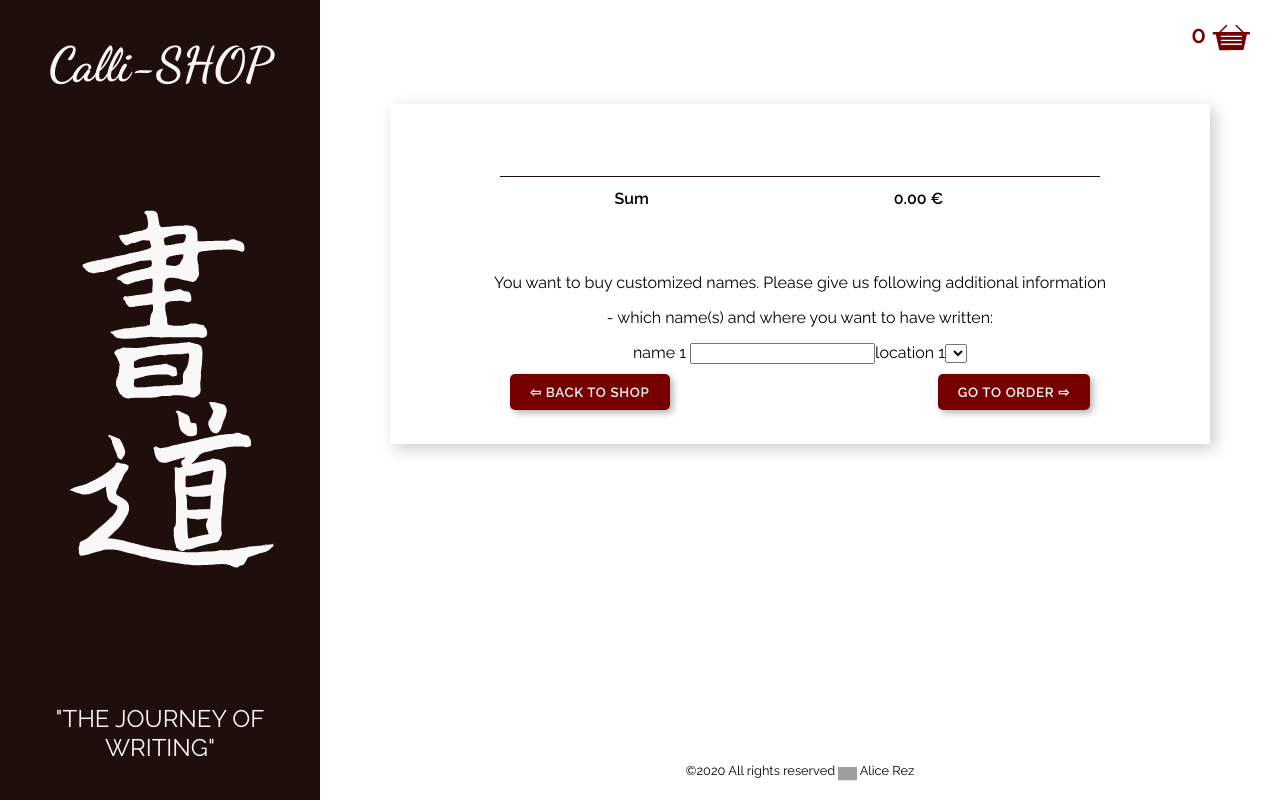
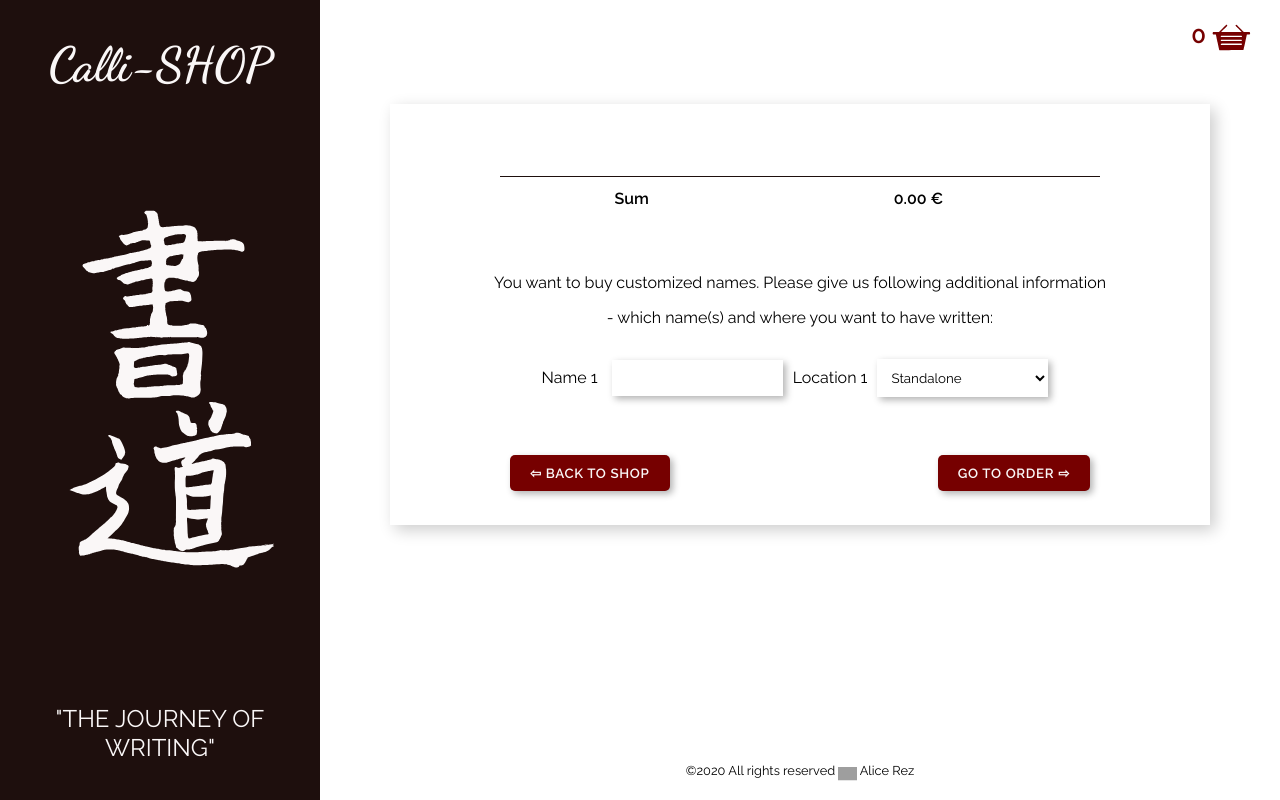
Before and after one commit to Alice-Rez/Calli-Shop, a React (Create React App) app: page /basket in a window 1280 px wide. Built offline with nearby package versions, Linux system fonts and the light colour scheme; grey boxes are pictures that could not be loaded.

Commit message:
styling of the input and select

```diff
--- a/src/components/Basket.jsx
+++ b/src/components/Basket.jsx
@@ -2,7 +2,7 @@ import React, { useState } from "react";
 import { useDispatch } from "react-redux";
 import { useHistory } from "react-router-dom";
 import { toggleBasketVisibility } from "../redux/actions";
-import StyledBasketSection from "../styledComponents/StyledBasketSection";
+import StyledSection from "../styledComponents/StyledSection";
 import StyledButton from "../styledComponents/StyledButton";
 import StyledFlex from "../styledComponents/StyledFlex";
 import OrderDetails from "./OrderDetails";
@@ -35,7 +35,7 @@ export default function Basket() {
 
   getButtonsSpec();
   return (
-    <StyledBasketSection>
+    <StyledSection basket>
       {page === "basket" ? (
         <React.Fragment>
           <OrderList />
@@ -50,6 +50,6 @@ export default function Basket() {
           {textRight} &#8680;
         </StyledButton>
       </StyledFlex>
-    </StyledBasketSection>
+    </StyledSection>
   );
 }
--- a/src/components/OrderDetails.jsx
+++ b/src/components/OrderDetails.jsx
@@ -1,17 +1,25 @@
 import React from "react";
+import StyledInput from "../styledComponents/StyledInput";
+import StyledSection from "../styledComponents/StyledSection";
+import StyledSelect from "../styledComponents/StyledSelect";
 
 export default function OrderDetails() {
   return (
-    <div>
+    <StyledSection orderDetails>
       <p>
         You want to buy customized names. Please give us following additional
         information
       </p>
       <p>- which name(s) and where you want to have written:</p>
-      <label htmlFor="names">name 1 </label>
-      <input type="text" id="names" name="names" />
-      <label htmlFor="location1">location 1</label>
-      <select name="location1" id="location1"></select>
-    </div>
+      <label htmlFor="names">Name 1 </label>
+      <StyledInput type="text" id="names" name="names" />
+      <label htmlFor="location1">Location 1</label>
+      <StyledSelect name="location1" id="location1">
+        <option value="standalone">Standalone</option>
+        <option value="family">Family</option>
+        <option value="love">Love</option>
+        <option value="strong-will">Strong will-Kakizome</option>
+      </StyledSelect>
+    </StyledSection>
   );
 }
--- a/src/styledComponents/StyledBasketSection.jsx
+++ /dev/null
@@ -1,13 +0,0 @@
-import styled from "styled-components";
-
-const StyledBasketSection = styled.section`
-  width: 90%;
-  max-width: 1000px;
-  box-shadow: var(--shadow-big);
-  margin: auto;
-  padding: var(--space-medium);
-  display: grid;
-  place-items: center;
-`;
-
-export default StyledBasketSection;
--- a/src/styledComponents/StyledInput.jsx
+++ b/src/styledComponents/StyledInput.jsx
@@ -4,6 +4,14 @@ import device from "./device";
 const StyledInput = styled.input`
   font-family: var(--text);
   border: none;
+
+  ${(props) =>
+    !props.spinControl &&
+    css`
+      padding: var(--space-small);
+      box-shadow: var(--shadow-small-darker);
+      margin: auto var(--space-small);
+    `}
 
   ${(props) =>
     props.spinControl &&
@@ -13,14 +21,13 @@ const StyledInput = styled.input`
       text-align: center;
       font-size: 1.1rem;
       font-weight: 900;
-
       @media ${device.tabletLandscape} {
         width: 30px;
         width: var(--spin-control-size);
         height: var(--spin-control-size);
         font-size: 0.9rem;
       }
-    `}
+    `};
 `;
 
 export default StyledInput;
--- /dev/null
+++ b/src/styledComponents/StyledSection.jsx
@@ -0,0 +1,27 @@
+import styled, { css } from "styled-components";
+
+const StyledSection = styled.section`
+  ${(props) =>
+    props.basket &&
+    css`
+      width: 90%;
+      max-width: 1000px;
+      box-shadow: var(--shadow-big);
+      margin: auto;
+      padding: var(--space-medium);
+      display: grid;
+      place-items: center;
+    `}
+
+  ${(props) =>
+    props.orderDetails &&
+    css`
+      margin-bottom: var(--space-large);
+
+      p:last-of-type {
+        margin-bottom: var(--space-larger);
+      }
+    `}
+`;
+
+export default StyledSection;
--- /dev/null
+++ b/src/styledComponents/StyledSelect.jsx
@@ -0,0 +1,12 @@
+import styled from "styled-components";
+
+const StyledSelect = styled.select`
+  font-family: var(--text);
+  box-shadow: var(--shadow-small-darker);
+  margin: auto var(--space-small);
+  padding: var(--space-small);
+  background-color: white;
+  border: none;
+`;
+
+export default StyledSelect;
```
